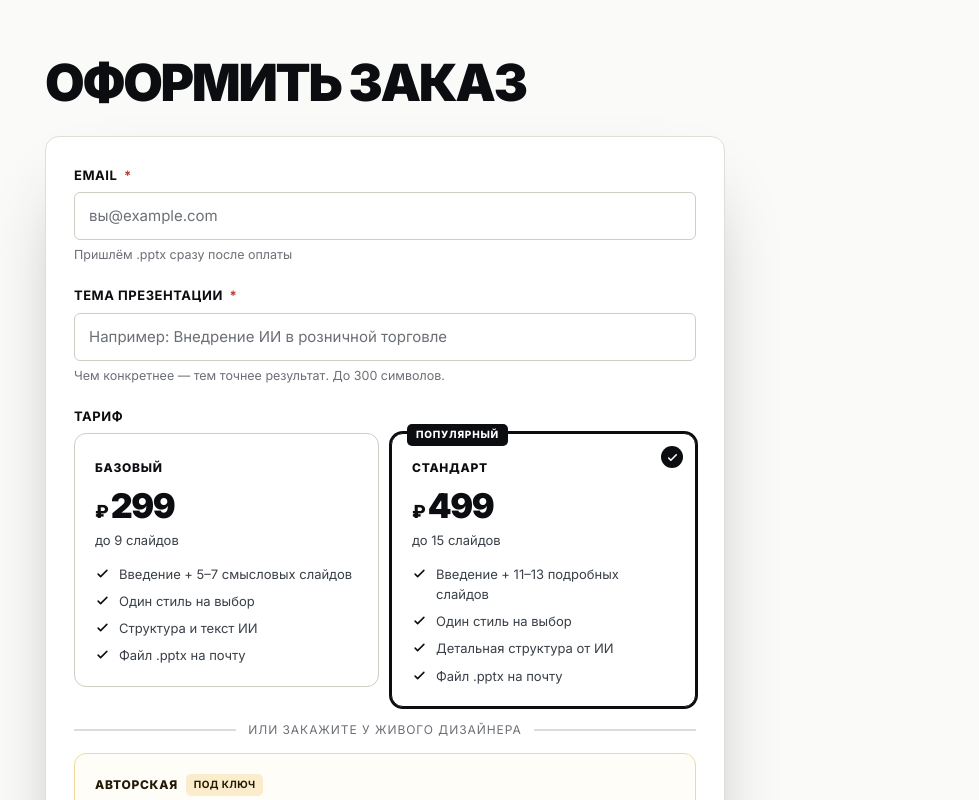
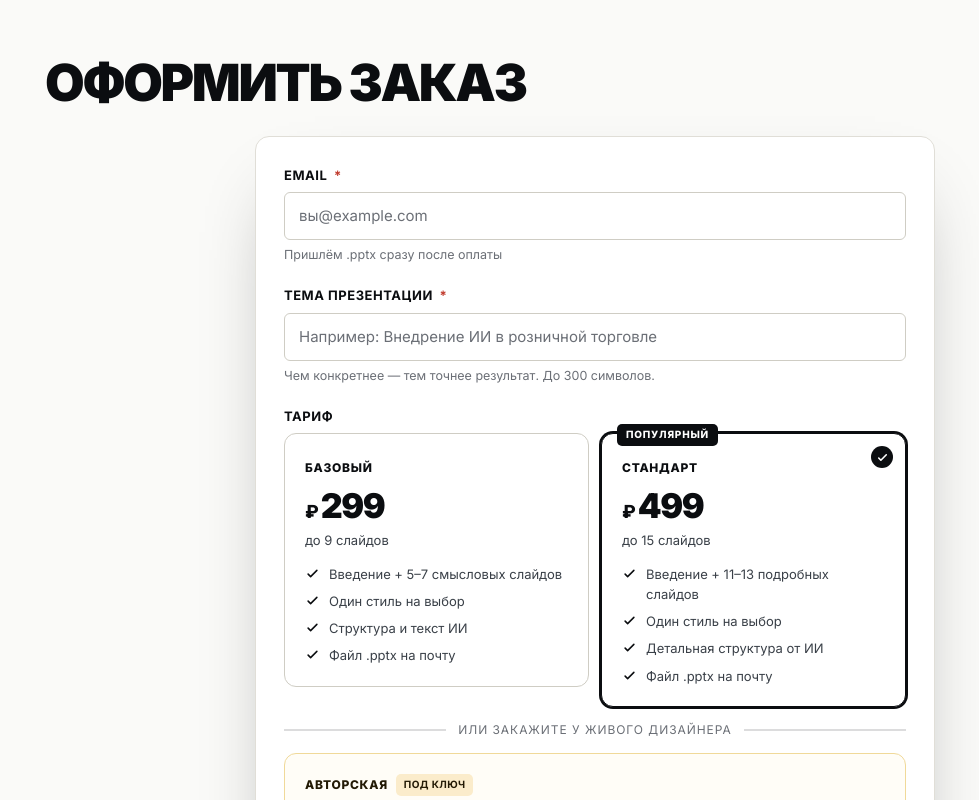
Before and after one commit to sp00ler/slidemaker, a Next.js app: page / in a window 1280 px wide. Shown: the part 3300-4100 px from the top of the page, without its empty margins (45-1024 px from the left). Built offline with nearby package versions, Linux system fonts and the light colour scheme; no server answers.

Commit message:
docs(lk): phase 1 brief + center form card

```diff
--- a/app/globals.css
+++ b/app/globals.css
@@ -179,6 +179,7 @@ b,strong{font-weight:700}
   text-transform:uppercase;color:var(--ink);margin:0 0 28px;line-height:1.0}
 .card{background:var(--white);border:1px solid var(--line);border-radius:14px;
   padding:28px;box-shadow:var(--frame-sh);max-width:680px}
+.form-section .card{margin-inline:auto}
 .field{margin-bottom:22px}
 .field label{display:block;font-size:13px;font-weight:700;color:var(--ink);margin-bottom:7px;
   text-transform:uppercase;letter-spacing:.04em}
```
Also changed, not shown: 1 other file (tests, documents, lock files or other folders).
